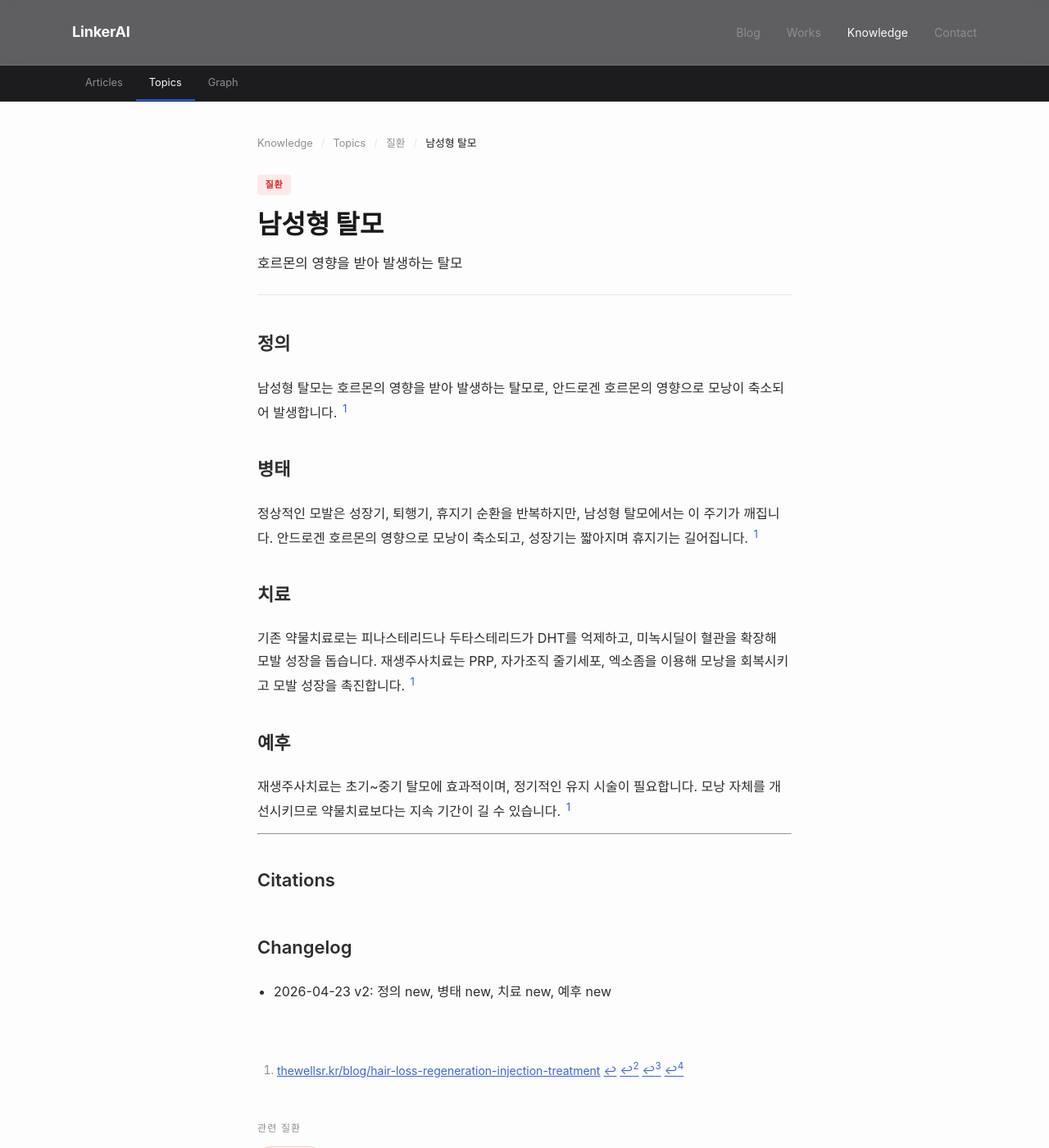
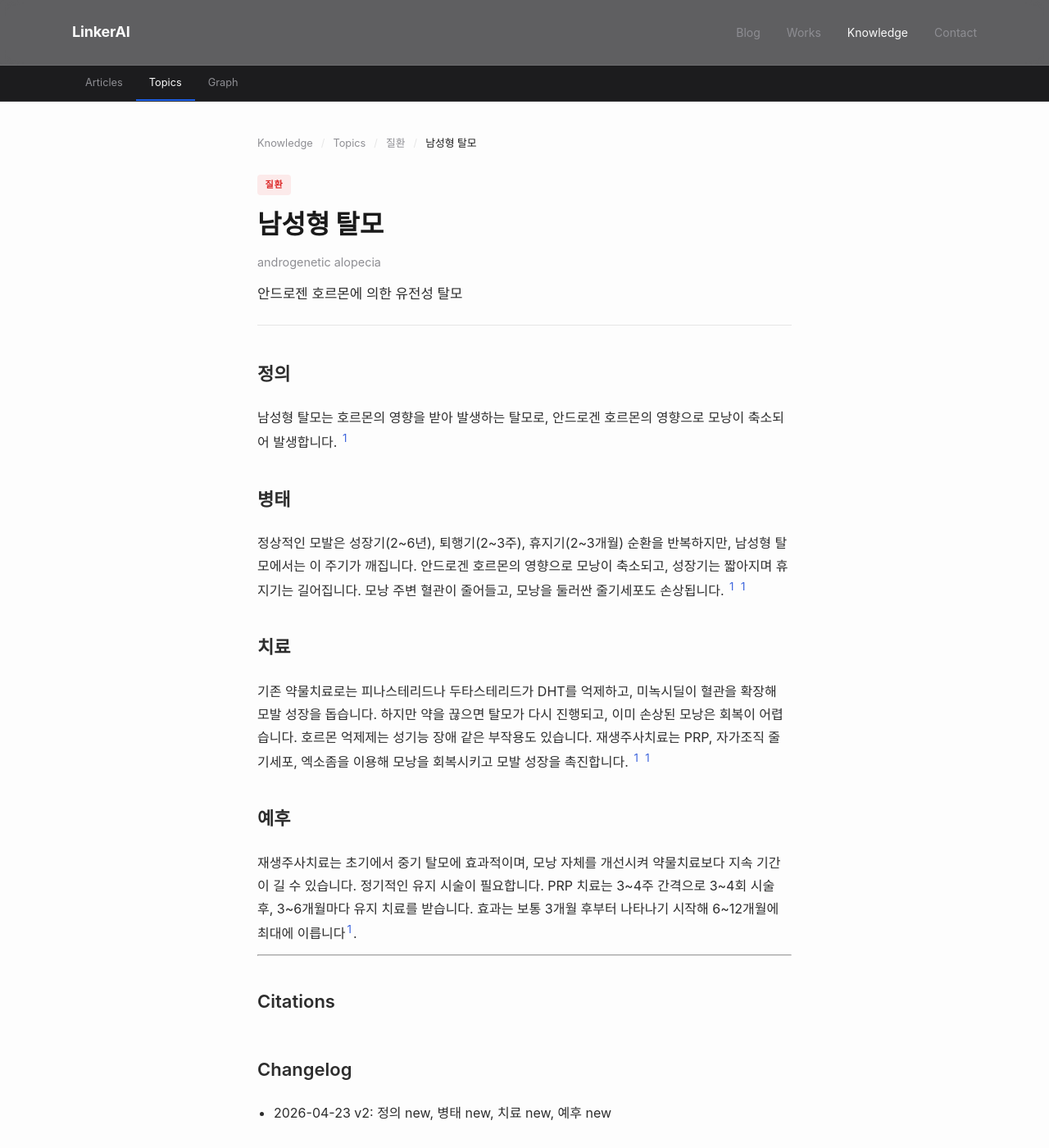
Before and after one commit to feelharmony/linkare-medical-knowledge, a Jekyll site: the page built from conditions/androgenetic-alopecia.md, in a window 1280 px wide and 1400 px high. Shown: the whole window at 82% size. Built offline with Jekyll 4.4.1, drawn with Linux system fonts in a browser that asks for light colours; some web fonts are replaced; some of the changed text lies outside the part shown.

Commit message:
auto-sync entity: 남성형 탈모 (androgenetic-alopecia) — finalize

```diff
--- a/conditions/androgenetic-alopecia.md
+++ b/conditions/androgenetic-alopecia.md
@@ -4,22 +4,23 @@ entity_id: androgenetic-alopecia
 entity_type: condition
 permalink: /conditions/androgenetic-alopecia/
 title: 남성형 탈모
-description: 호르몬의 영향을 받아 발생하는 탈모
-last_reviewed: '2026-04-23'
-source_count: 0
-version: 2
+description: 안드로젠 호르몬에 의한 유전성 탈모
+title_en: androgenetic alopecia
+last_reviewed: '2026-04-25'
+source_count: 1
+version: 3
 ---
 ## 정의
 남성형 탈모는 호르몬의 영향을 받아 발생하는 탈모로, 안드로겐 호르몬의 영향으로 모낭이 축소되어 발생합니다. [^1]
 
 ## 병태
-정상적인 모발은 성장기, 퇴행기, 휴지기 순환을 반복하지만, 남성형 탈모에서는 이 주기가 깨집니다. 안드로겐 호르몬의 영향으로 모낭이 축소되고, 성장기는 짧아지며 휴지기는 길어집니다. [^1]
+정상적인 모발은 성장기(2~6년), 퇴행기(2~3주), 휴지기(2~3개월) 순환을 반복하지만, 남성형 탈모에서는 이 주기가 깨집니다. 안드로겐 호르몬의 영향으로 모낭이 축소되고, 성장기는 짧아지며 휴지기는 길어집니다. 모낭 주변 혈관이 줄어들고, 모낭을 둘러싼 줄기세포도 손상됩니다. [^1] [^1]
 
 ## 치료
-기존 약물치료로는 피나스테리드나 두타스테리드가 DHT를 억제하고, 미녹시딜이 혈관을 확장해 모발 성장을 돕습니다. 재생주사치료는 PRP, 자가조직 줄기세포, 엑소좀을 이용해 모낭을 회복시키고 모발 성장을 촉진합니다. [^1]
+기존 약물치료로는 피나스테리드나 두타스테리드가 DHT를 억제하고, 미녹시딜이 혈관을 확장해 모발 성장을 돕습니다. 하지만 약을 끊으면 탈모가 다시 진행되고, 이미 손상된 모낭은 회복이 어렵습니다. 호르몬 억제제는 성기능 장애 같은 부작용도 있습니다. 재생주사치료는 PRP, 자가조직 줄기세포, 엑소좀을 이용해 모낭을 회복시키고 모발 성장을 촉진합니다. [^1] [^1]
 
 ## 예후
-재생주사치료는 초기~중기 탈모에 효과적이며, 정기적인 유지 시술이 필요합니다. 모낭 자체를 개선시키므로 약물치료보다는 지속 기간이 길 수 있습니다. [^1]
+재생주사치료는 초기에서 중기 탈모에 효과적이며, 모낭 자체를 개선시켜 약물치료보다 지속 기간이 길 수 있습니다. 정기적인 유지 시술이 필요합니다. PRP 치료는 3~4주 간격으로 3~4회 시술 후, 3~6개월마다 유지 치료를 받습니다. 효과는 보통 3개월 후부터 나타나기 시작해 6~12개월에 최대에 이릅니다[^1].
 
 ---
 
```
